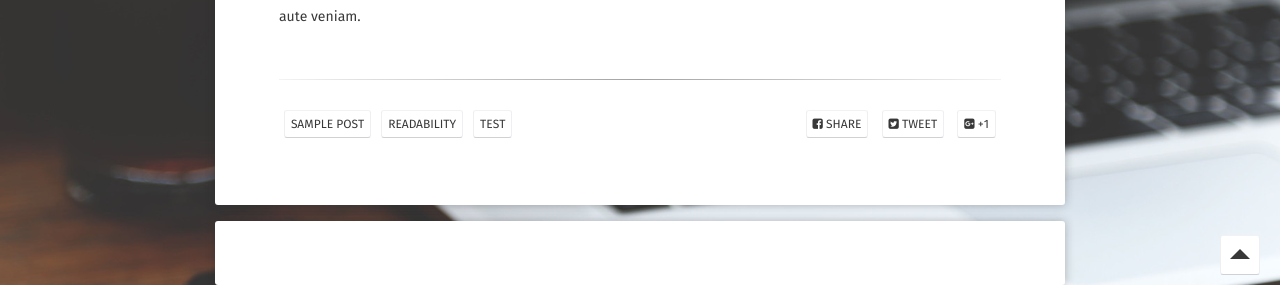
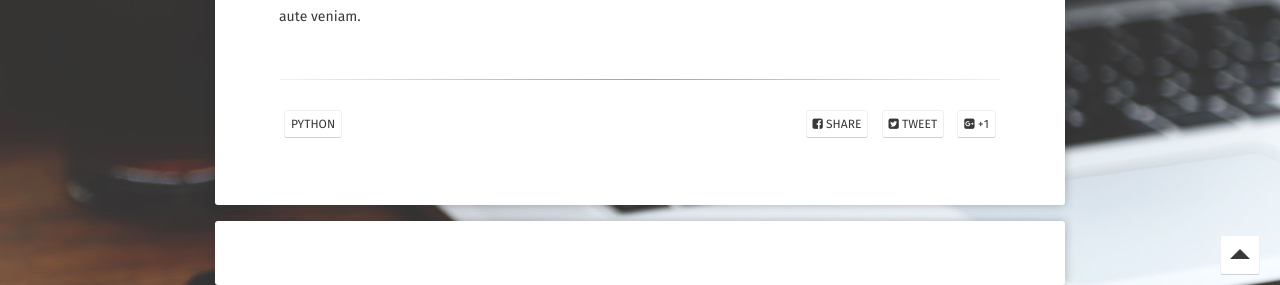
Before and after one commit to dbwjddl5611/dbwjddl5611.github-com, a Jekyll site: the page built from _posts/2021-11-24-sum-post.md, in a window 1280 px wide and 900 px high, scrolled down 1526 px. Shown: the part 615-900 px from the top of the window. Built offline with Jekyll 4.4.1, drawn with Linux system fonts in a browser that asks for light colours; some web fonts are replaced; comment, search, counter and statistics services are not loaded.

Commit message:
Update 2021-11-24-sum-post.md

```diff
--- a/_posts/2021-11-24-sum-post.md
+++ b/_posts/2021-11-24-sum-post.md
@@ -3,7 +3,7 @@ layout: post
 title: "2021/11/24 // python"
 date: 2021-11-24
 excerpt: "A ton of text to test readability."
-tags: [sample post, readability, test]
+tags: [python]
 comments: true
 ---
 
```
